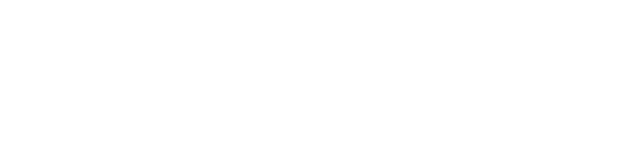
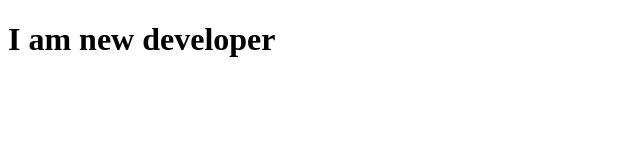
Before and after one commit to Shivraj2615/Demo2, a plain HTML site: page index.html in a window 1280 px wide. Shown: the whole page, without its empty margins (0-640 px from the left). Drawn offline with Linux system fonts and the light colour scheme.

Commit message:
New Change

```diff
--- a/index.html
+++ b/index.html
@@ -6,6 +6,6 @@
     <title>Git Demo</title>
 </head>
 <body>
-
+    <h1>I am new developer</h1>
 </body>
 </html>
```
